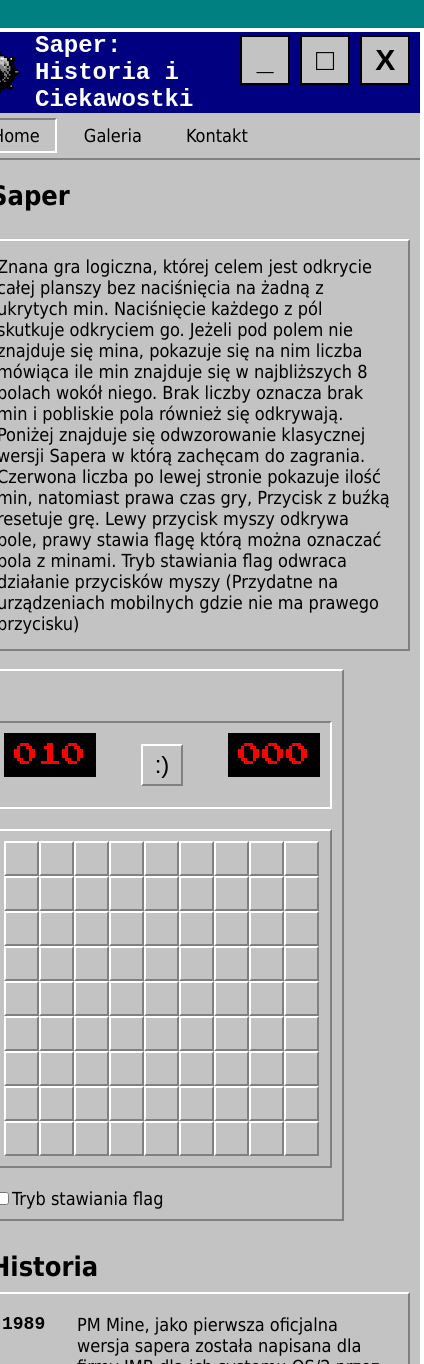
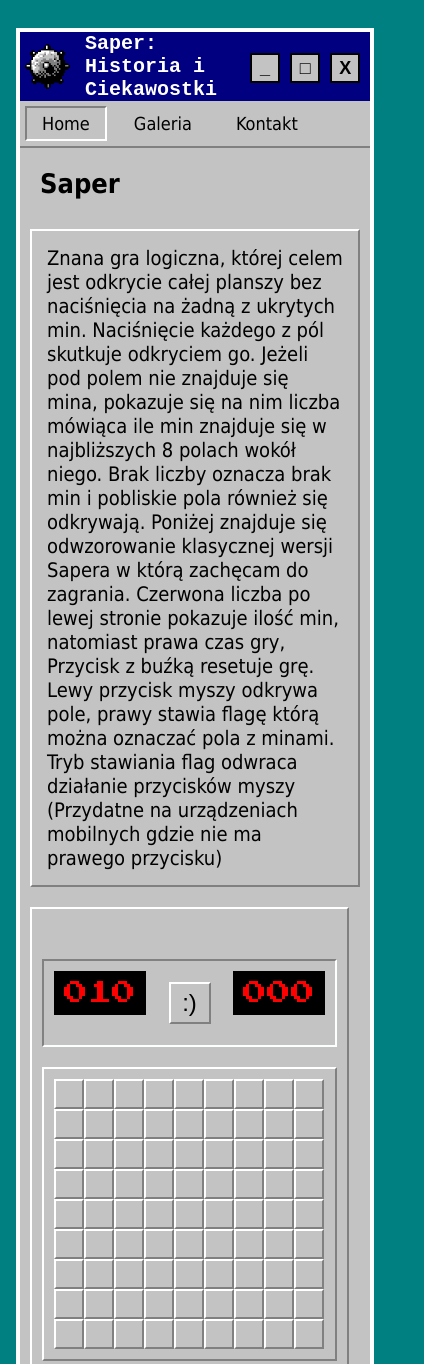
Before and after one commit to jakub-czaplinski/aplikacje-webowe, a plain HTML site: page docs/index.html in a window 390 px wide. Shown: the top 1364 px of the page, 424 px wide, since content can reach past the window. Drawn offline with Linux system fonts and the light colour scheme.

Commit message:
fixed pages scaling issues on mobile

```diff
--- a/docs/css/style.css
+++ b/docs/css/style.css
@@ -8,8 +8,8 @@ body {
 }
 
 .main-container {
-  min-width: 450px;
-  width: 75vw;
+  min-width: 350px;
+  width: 90vw;
   border: 4px solid #fdffff;
   background-color: #c3c3c3;
   margin: 20px;
@@ -59,9 +59,9 @@ header {
 }
 
 #header-right {
-  align-self: flex-start;
+  align-self: center;
   margin-top: 3px;
-  min-width: 180px;
+  min-width: 120px;
 }
 
 #header-logo {
@@ -81,19 +81,19 @@ header {
 header h1 {
   padding-left: 10px;
   font-family: "Courier New", Courier, monospace;
-  font-size: 24px;
+  font-size: 20px;
   margin: 0px;
 }
 
 .header-button {
   color: black;
-  width: 50px;
-  height: 50px;
+  width: 30px;
+  height: 30px;
   border: 1px solid #c3c3c3;
   background-color: #c3c3c3;
   margin-right: 5px;
   border: 2px solid black;
-  font-size: 30px;
+  font-size: 18px;
 }
 
 /* ---------- Navigation bar ----------*/
@@ -132,6 +132,7 @@ footer {
 
 .intro {
   padding: 15px;
+  font-size: 20px;
 }
 
 /*also used by contant.html*/
@@ -177,7 +178,7 @@ footer {
 }
 
 #curiosities div {
-  min-width: 350px;
+  min-width: 300px;
   max-width: 40%;
   margin: 10px;
 }
@@ -195,8 +196,14 @@ footer {
 
 #gallery div img {
   object-fit: contain;
-  max-width: 500px;
-  max-width: 500px;
+  max-width: 80vw;
+  max-height: 80vh;
+}
+
+#gallery video {
+  object-fit: contain;
+  max-width: 80vw;
+  max-height: 80vh;
 }
 
 #gallery div p {
@@ -228,6 +235,7 @@ footer {
 }
 
 .contact select {
+  width: 95%;
   background-color: #ffffff;
   border-color: #818181 #fdffff #fdffff #818181;
 }
@@ -242,7 +250,7 @@ footer {
 #game {
   display: inline-block;
   padding: 8px;
-  width: 340px;
+  width: 295px;
 }
 
 #game-top {
@@ -270,7 +278,7 @@ footer {
 
 #game-board {
   display: grid;
-  grid-template-columns: repeat(9, 35px);
+  grid-template-columns: repeat(9, 30px);
 }
 
 #game-status {
@@ -278,8 +286,8 @@ footer {
 }
 
 .cell {
-  width: 35px;
-  height: 35px;
+  width: 30px;
+  height: 30px;
   padding: 0px;
   font-family: "Press Start 2P", system-ui;
   font-weight: 400;
@@ -291,8 +299,8 @@ footer {
 }
 
 .cell-open {
-  width: 35px;
-  height: 35px;
+  width: 30px;
+  height: 30px;
   padding: 0px;
   font-family: "Press Start 2P", system-ui;
   font-weight: 400;
```
